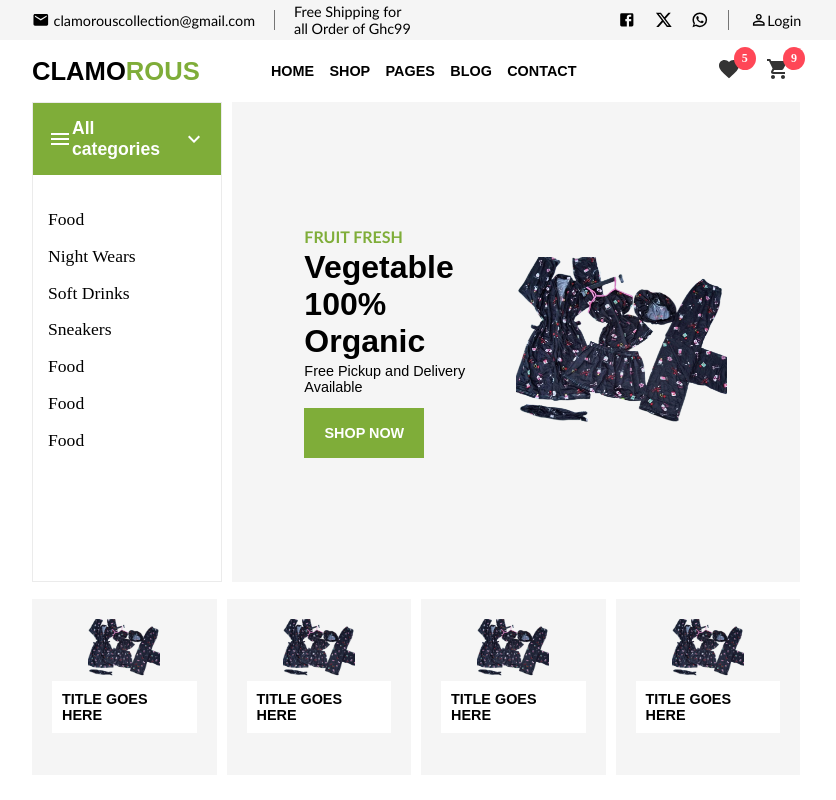
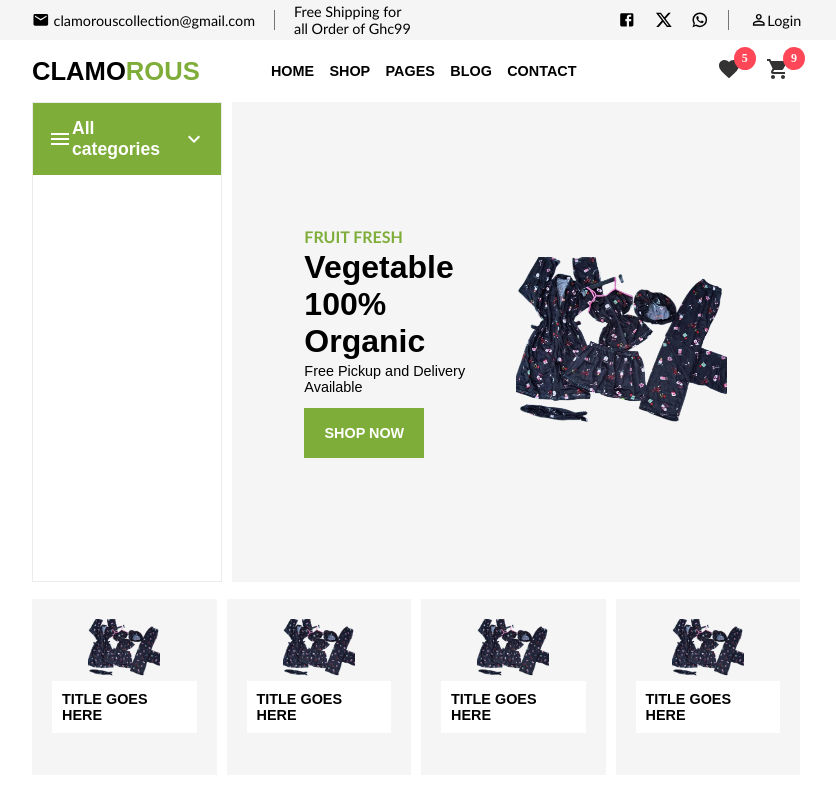
Before and after one commit to codinnovation/clamorous-collection, a Next.js app: page / in a window 1280 px wide. Shown: the top 800 px of the page, without its empty margins (224-1060 px from the left). Built offline with nearby package versions, Linux system fonts and the light colour scheme.

Commit message:
Revert "modified"

```diff
--- a/package.json
+++ b/package.json
@@ -14,11 +14,11 @@
     "@mui/icons-material": "^6.1.3",
     "@mui/material": "^6.1.3",
     "firebase": "^10.14.1",
+    "framer-motion": "^11.11.8",
     "iron-session": "^8.0.3",
     "next": "14.2.15",
     "react": "^18",
     "react-dom": "^18",
-    "react-reveal": "^1.2.2",
     "sharp": "^0.33.5"
   },
   "devDependencies": {
--- a/src/pages/home/after-hero-section/index.jsx
+++ b/src/pages/home/after-hero-section/index.jsx
@@ -2,14 +2,12 @@
 import styles from "../../../styles/home/after-hero-section.module.css";
 import Image from "next/image";
 import HeroImage from "../../../../public/hero-img.png";
-import Fade from "react-reveal/Fade";
 
 function AfterHeroSection() {
   return (
     <>
       <div className={styles.container}>
         <div className={styles.content}>
-          <Fade right>
           <div className={styles.box}>
             <div className={styles.image}>
               <Image src={HeroImage} width={900} height={900} alt="" />
@@ -19,9 +17,7 @@
               <h1>Title Goes Here</h1>
             </div>
           </div>
-          </Fade>
 
-          <Fade bottom>
           <div className={styles.box}>
             <div className={styles.image}>
               <Image src={HeroImage} width={900} height={900} alt="" />
@@ -31,9 +27,7 @@
               <h1>Title Goes Here</h1>
             </div>
           </div>
-          </Fade>
 
-          <Fade top>
           <div className={styles.box}>
             <div className={styles.image}>
               <Image src={HeroImage} width={900} height={900} alt="" />
@@ -43,9 +37,7 @@
               <h1>Title Goes Here</h1>
             </div>
           </div>
-          </Fade>
 
-          <Fade left>
           <div className={styles.box}>
             <div className={styles.image}>
               <Image src={HeroImage} width={900} height={900} alt="" />
@@ -55,7 +47,6 @@
               <h1>Title Goes Here</h1>
             </div>
           </div>
-          </Fade>
         </div>
       </div>
     </>
--- a/src/pages/home/hero-section/index.jsx
+++ b/src/pages/home/hero-section/index.jsx
@@ -8,7 +8,7 @@
 
 
 function HeroSection() {
-  const [showcategories, setShowcategories] = useState(true);
+  const [showcategories, setShowcategories] = useState(false);
 
   const openShowcategories = () => {
     setShowcategories(!showcategories);
```
Also changed, not shown: 1 other file (tests, documents, lock files or other folders). Lines whose indentation alone changed are shown as unchanged.
